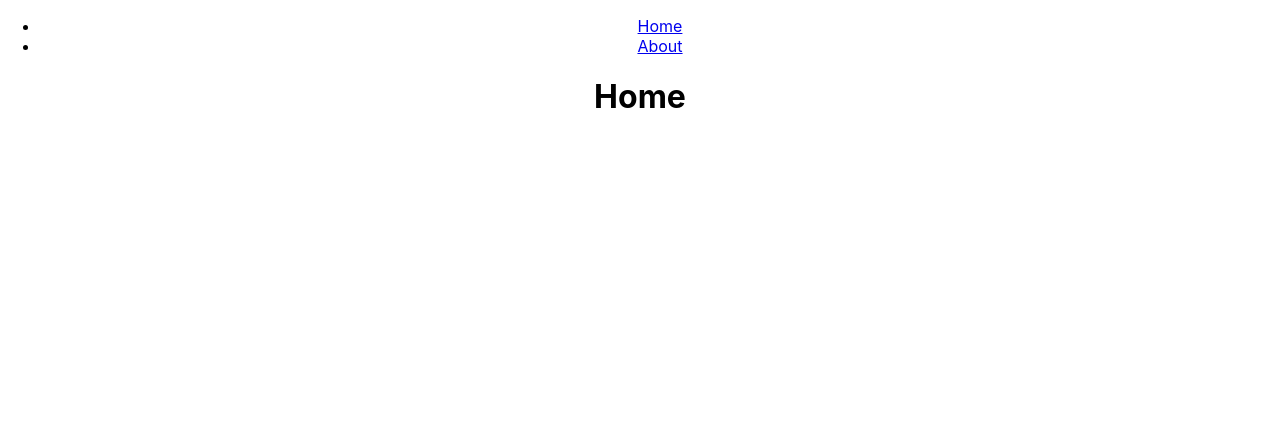
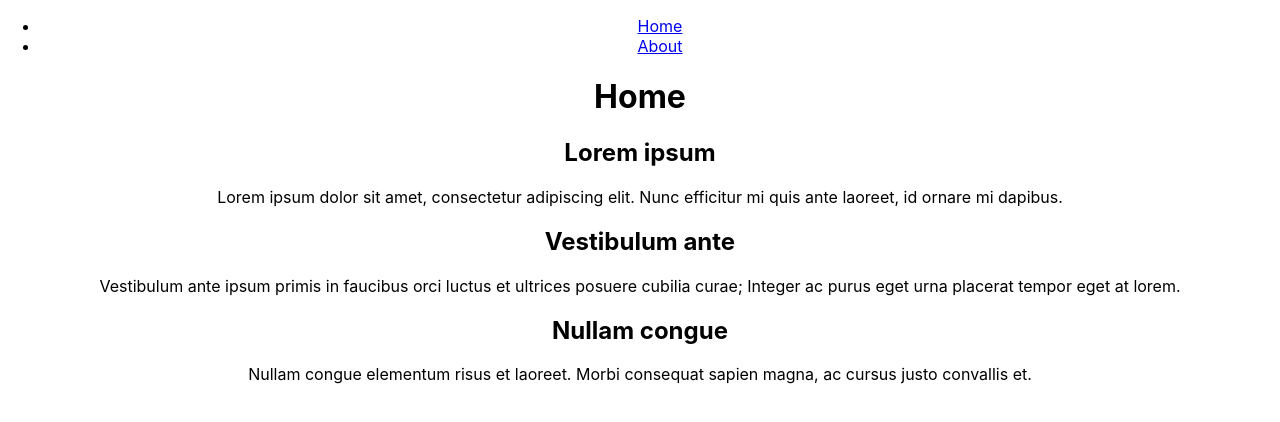
Before and after one commit to VladaManic/react-repeat, a React (Create React App) app: page / in a window 1280 px wide. Shown: the top 422 px of the page. Built offline with nearby package versions, Linux system fonts and the light colour scheme.

Commit message:
data fetch

```diff
--- a/src/App.js
+++ b/src/App.js
@@ -1,7 +1,7 @@
-import { Routes, Route } from 'react-router-dom';
+import { Routes, Route } from 'react-router-dom'
 import './App.css';
 
-import Header from './components/Header';
+import Header from './components/Header'
 import Home from './pages/Home'
 import About from './pages/About'
 
--- /dev/null
+++ b/src/components/Items.js
@@ -0,0 +1,14 @@
+const Items = ({items}) => {
+	return (
+		<div className='items'>
+			{items.map((item) => (
+				<>
+					<h2>{item.title}</h2>
+					<p>{item.text}</p>
+				</>
+			))}
+		</div>
+	)
+}
+
+export default Items
--- a/src/pages/Home.js
+++ b/src/pages/Home.js
@@ -1,7 +1,30 @@
+import { useState } from 'react'
+
+import Items from '../components/Items'
+
 const Home = () => {
+	const [items, setItems] = useState([
+    {
+      id: 1,
+			title: 'Lorem ipsum',
+      text: 'Lorem ipsum dolor sit amet, consectetur adipiscing elit. Nunc efficitur mi quis ante laoreet, id ornare mi dapibus.',
+    },
+    {
+      id: 2,
+			title: 'Vestibulum ante',
+      text: 'Vestibulum ante ipsum primis in faucibus orci luctus et ultrices posuere cubilia curae; Integer ac purus eget urna placerat tempor eget at lorem.',
+    },
+    {
+      id: 3,
+			title: 'Nullam congue',
+      text: 'Nullam congue elementum risus et laoreet. Morbi consequat sapien magna, ac cursus justo convallis et.',
+    },
+  ])
+
 	return (
 		<div className='home'>
 			<h1>Home</h1>
+			<Items items={items} />
 		</div>
 	)
 }
```
